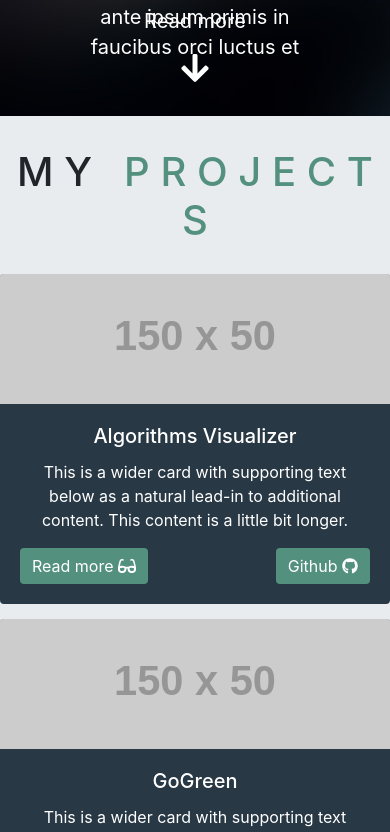
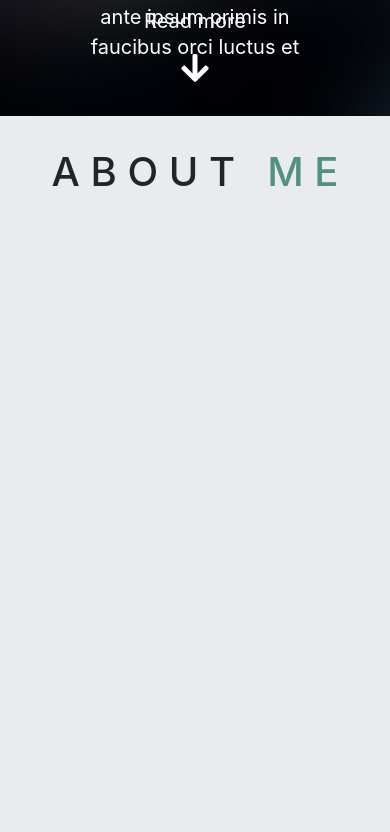
Before and after one commit to vehjelmtvedt/vetle.hjelmtvedt.com, a Next.js app: page / in a window 390 px wide. Shown: the part 728-1560 px from the top of the page. Built offline with nearby package versions, Linux system fonts and the light colour scheme.

Commit message:
Footer fixed to bottom of the page on mobile and desktop

```diff
--- /dev/null
+++ b/components/Aboutme.js
@@ -0,0 +1,12 @@
+import styles from './aboutme.module.css'
+import Jumbotron from 'react-bootstrap/Jumbotron'
+
+export default function Aboutme() {
+    return (
+        <>
+            <Jumbotron fluid className={styles.jumbotron}>
+                <h1 className={styles.heading}>A B O U T  &nbsp;  <span className={styles.secondName}>M E</span></h1>
+            </Jumbotron>
+        </>
+    )
+}
--- a/components/Intro.js
+++ b/components/Intro.js
@@ -1,12 +1,9 @@
 import styles from './intro.module.css'
 import Jumbotron from 'react-bootstrap/Jumbotron'
 import Container from 'react-bootstrap/Container'
-import Header from '../components/Header'
-import Row from 'react-bootstrap/Row'
-import Col from 'react-bootstrap/Col'
 import { FontAwesomeIcon } from '@fortawesome/react-fontawesome'
 import { faArrowDown } from '@fortawesome/free-solid-svg-icons'
-import Projects from './ProjectCards'
+import Aboutme from './Aboutme'
 import React, { useRef } from 'react'
 
 
@@ -16,8 +13,8 @@ import React, { useRef } from 'react'
 
 export default function Intro() {
 
-    const scrollToRef = (ref) => window.scrollTo(0, ref.current.offsetTop)
-    const myRef = useRef(Projects)
+    const scrollToRef = (ref) => window.scrollTo(0, (ref.current.offsetTop-60))
+    const myRef = useRef()
     const executeScroll = () => scrollToRef(myRef)
 
 
@@ -35,7 +32,7 @@ export default function Intro() {
                         <FontAwesomeIcon icon={faArrowDown} size="2x" style={{color: 'white'}}/>
                     </div>
                 </Jumbotron>
-                <div ref={myRef}><Projects/></div>
+                <div ref={myRef}><Aboutme/></div>
             </>
         )
 
--- /dev/null
+++ b/components/aboutme.module.css
@@ -0,0 +1,13 @@
+.jumbotron {
+    height: 93vh;
+    margin-bottom: 0;
+}
+
+.heading {
+    text-align: center;
+    margin-bottom: 30px;
+}
+
+.secondName {
+    color: #53917E;
+}
--- a/components/header.module.css
+++ b/components/header.module.css
@@ -44,6 +44,7 @@
     font-size: 20px;
     position: relative;
     text-decoration: none;
+    letter-spacing: 2px;
 }
 
 
--- a/components/projectview.module.css
+++ b/components/projectview.module.css
@@ -50,6 +50,7 @@
     background-color: whitesmoke;
     text-align: center;
     border: none;
+    text-align: left;
 }
 
 .cardsection3 {
--- a/pages/index.js
+++ b/pages/index.js
@@ -10,7 +10,10 @@ function Home() {
     <>
       < Header threshold={200}/>
       < Intro />
-      <Footer/>
+      < Footer style={{position:'absolute',
+left:0,
+bottom:0,
+right:0}}/>
     </>
   )
 }
```
